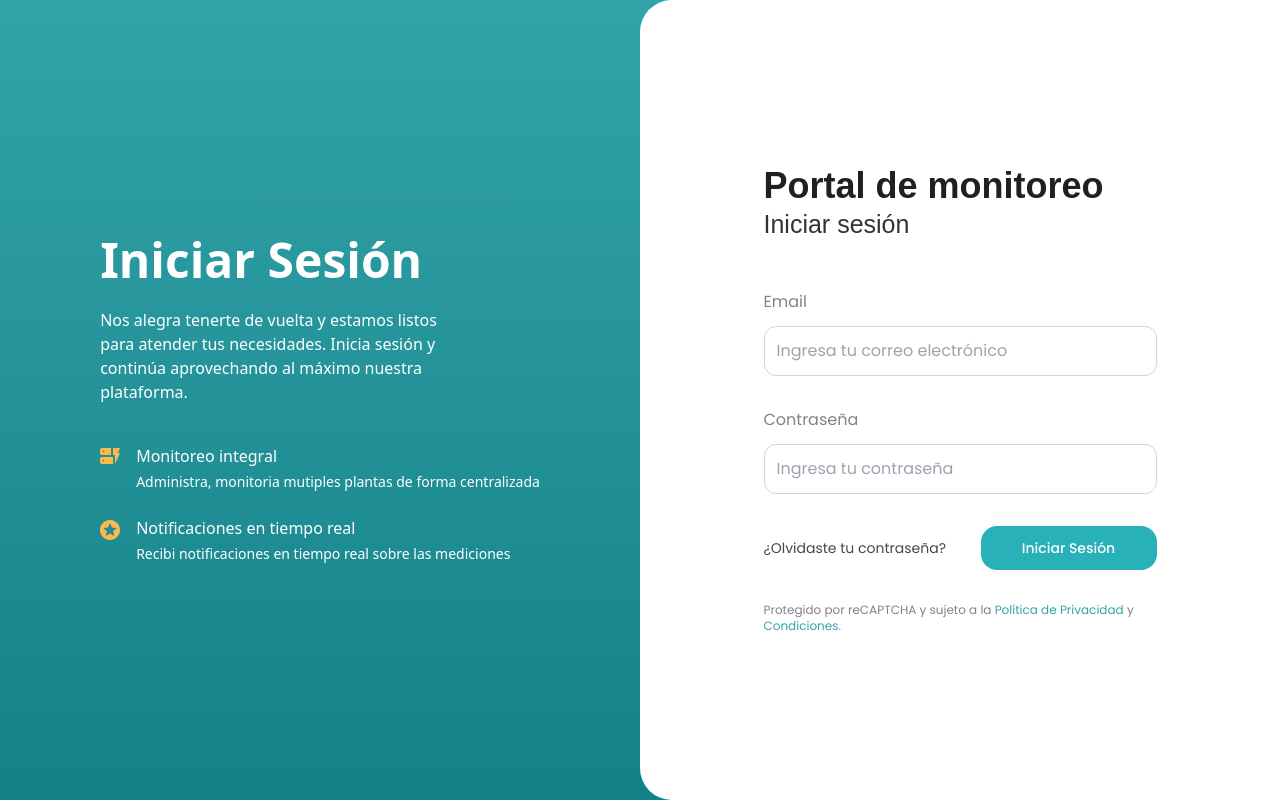
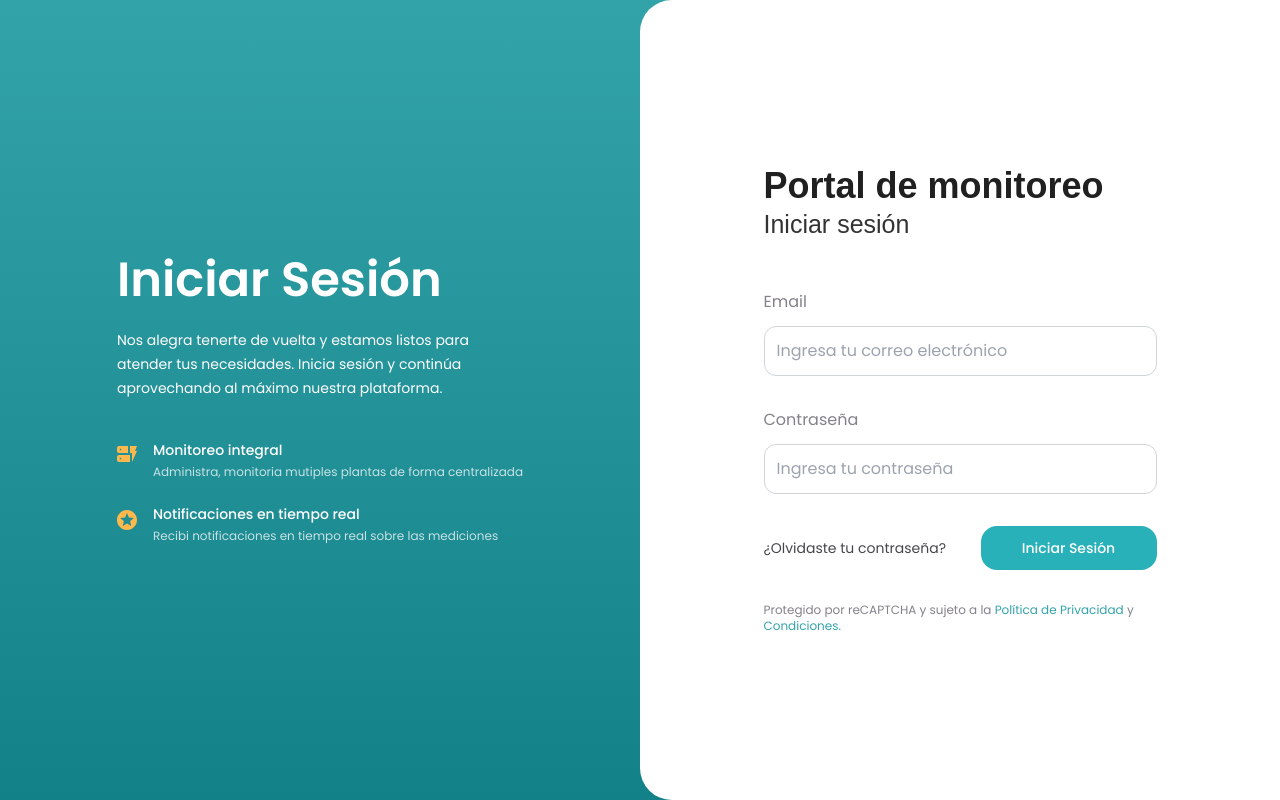
Before and after one commit to appbraham/global-monitoring, an Angular app: page / in a window 1280 px wide. Built offline with nearby package versions, Linux system fonts and the light colour scheme.

Commit message:
fix: change font to login page

```diff
--- a/src/app/shared/login/pages/login-page/login-page.component.html
+++ b/src/app/shared/login/pages/login-page/login-page.component.html
@@ -1,22 +1,26 @@
 <section class="h-dvh bg-login sm:grid sm:grid-cols-12 sm:content-stretch">
   <article class="hidden place-self-center sm:block sm:col-span-6 2xl:col-span-7">
-    <div class="space-y-6">
+    <div class="font-poppins space-y-6 px-6 lg:px-0">
       <h2 class="text-5xl text-white font-semibold">Iniciar Sesión</h2>
-      <p class=" text-white font-normal pb-4 max-w-[360px]">Nos alegra tenerte de vuelta y estamos listos para atender tus necesidades. Inicia sesión y continúa aprovechando al máximo nuestra plataforma.</p>
+      <p class="text-sm text-white font-normal leading-6 pb-4 max-w-[360px]">Nos alegra tenerte de vuelta y estamos listos para atender tus necesidades. Inicia sesión y continúa aprovechando al máximo nuestra plataforma.</p>
 
       <div class="flex gap-4">
-        <svg class="mt-1" width="20" height="16" fill="none"><path fill-rule="evenodd" clip-rule="evenodd" d="M15 16V7h-2V0h7l-2 5h2l-5 11Zm-2-7v7H2c-1.1 0-2-.9-2-2v-3c0-1.1.9-2 2-2h11Zm-8.75 2.75h-1.5v1.5h1.5v-1.5ZM11 0v7H2C.9 7 0 6.1 0 5V2C0 .9.9 0 2 0h9ZM4.25 2.75h-1.5v1.5h1.5v-1.5Z" fill="#FFB84B"/></svg>
+        <span>
+          <svg class="mt-1.5" width="20" height="16" fill="none"><path fill-rule="evenodd" clip-rule="evenodd" d="M15 16V7h-2V0h7l-2 5h2l-5 11Zm-2-7v7H2c-1.1 0-2-.9-2-2v-3c0-1.1.9-2 2-2h11Zm-8.75 2.75h-1.5v1.5h1.5v-1.5ZM11 0v7H2C.9 7 0 6.1 0 5V2C0 .9.9 0 2 0h9ZM4.25 2.75h-1.5v1.5h1.5v-1.5Z" fill="#FFB84B"/></svg>
+        </span>
         <div class="space-y-1">
-          <p class="text-white">Monitoreo integral</p>
-          <p class="text-sm text-white">Administra, monitoria mutiples plantas de forma centralizada</p>
+          <p class="text-sm text-white font-medium">Monitoreo integral</p>
+          <p class="text-xs text-white/75">Administra, monitoria mutiples plantas de forma centralizada</p>
         </div>
       </div>
 
       <div class="flex gap-4">
-        <svg class="mt-1" width="20" height="20" fill="none"><path fill-rule="evenodd" clip-rule="evenodd" d="M9.99 0C4.47 0 0 4.48 0 10s4.47 10 9.99 10C15.52 20 20 15.52 20 10S15.52 0 9.99 0Zm4.24 16L10 13.45 5.77 16l1.12-4.81-3.73-3.23 4.92-.42L10 3l1.92 4.53 4.92.42-3.73 3.23L14.23 16Z" fill="#FFB84B"/></svg>
+        <span>
+          <svg class="mt-1.5" width="20" height="20" fill="none"><path fill-rule="evenodd" clip-rule="evenodd" d="M9.99 0C4.47 0 0 4.48 0 10s4.47 10 9.99 10C15.52 20 20 15.52 20 10S15.52 0 9.99 0Zm4.24 16L10 13.45 5.77 16l1.12-4.81-3.73-3.23 4.92-.42L10 3l1.92 4.53 4.92.42-3.73 3.23L14.23 16Z" fill="#FFB84B"/></svg>
+        </span>
         <div class="space-y-1">
-          <p class="text-white">Notificaciones en tiempo real</p>
-          <p class="text-sm text-white">Recibi notificaciones en tiempo real sobre las mediciones</p>
+          <p class="text-sm text-white font-medium">Notificaciones en tiempo real</p>
+          <p class="text-xs text-white/75">Recibi notificaciones en tiempo real sobre las mediciones</p>
         </div>
       </div>
     </div>
```
